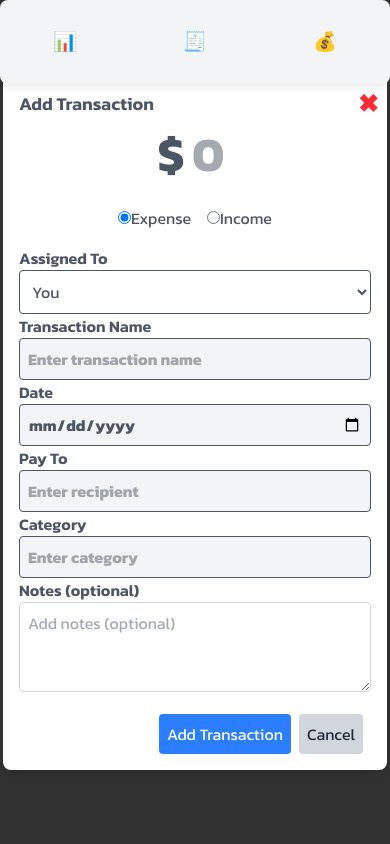
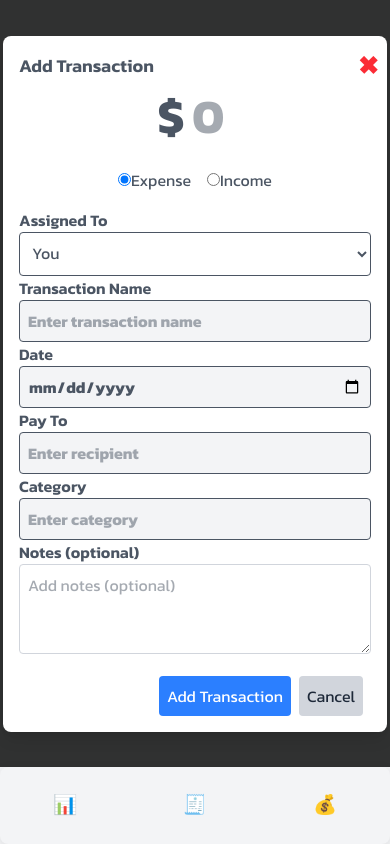
Before and after one commit to Bernard-Calma/spentrace, a Next.js app: page /demo/add-transaction in a window 390 px wide. Built offline with nearby package versions, Linux system fonts and the light colour scheme.

Commit message:
feat(Mobile): Add transaction page
Change position from fixed on mobile view

```diff
--- a/styles/globals.scss
+++ b/styles/globals.scss
@@ -102,6 +102,10 @@ nav {
     overflow: hidden;
   }
 
+  .overlay {
+    position: relative;
+  }
+
   .navigation {
     display: none; // Hide the desktop navigation on mobile
   }
```
